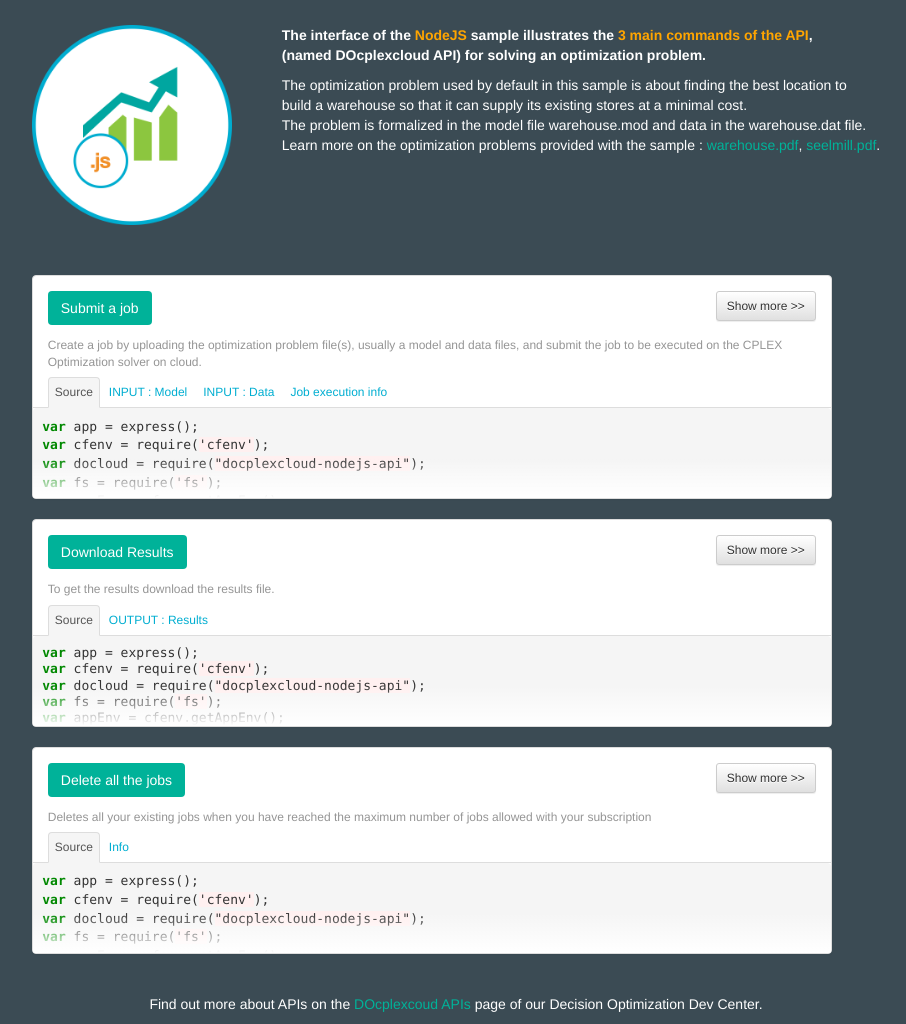
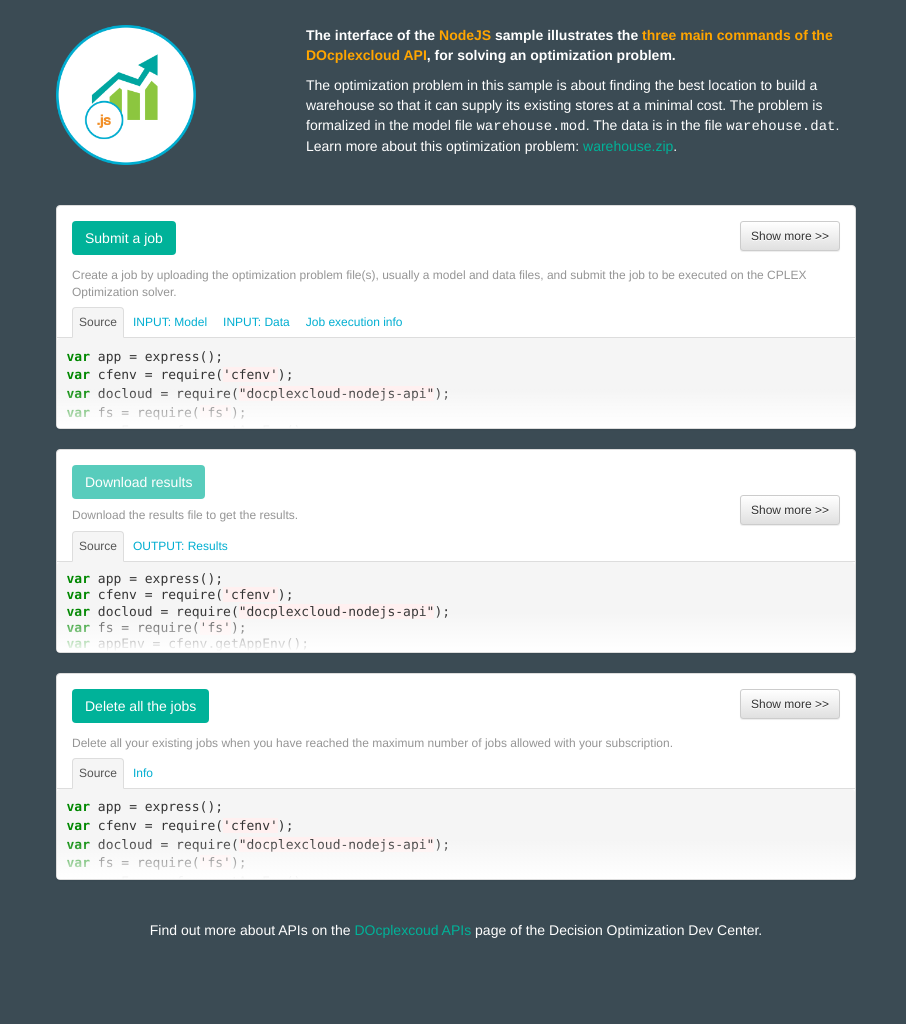
Before and after one commit to IBM-Cloud/docplexcloud-helloworld-nodejs, a website: page public/index.html in a window 1280 px wide. Shown: the whole page, without its empty margins (184-1090 px from the left). After the commit the page ends 950 px from the top, so only its background shows below. Drawn offline with nearby package versions, Linux system fonts and the light colour scheme.

Commit message:
small updates following UX requirements

```diff
--- a/public/index.html
+++ b/public/index.html
@@ -56,20 +56,17 @@
 		<section class="header">
             <p>
 				<b>The interface of the <span style="color: orange">NodeJS</span>
-					sample illustrates the <span style="color: orange">3 main
-						commands of the API</span>, <br>(named
-						DOcplexcloud API) for solving an
+					sample illustrates the <span style="color: orange">three main
+						commands of the DOcplexcloud API</span>, for solving an
 					optimization problem.
 				</b>
 			</p>
-			<p>The optimization problem used by default in this sample is
-				about finding the best location to <br> build a warehouse so that it can
-				supply its existing stores at a minimal cost. <br>The problem is
-				formalized in the model file warehouse.mod and data in the
-				warehouse.dat file.
-				<br>Learn more on the optimization problems provided with the
-				sample : <a style="color:#00b299" href="https://dropsolve-oaas.docloud.ibmcloud.com/resources/samples/zip/Warehouse-location.zip">warehouse.pdf</a>,
-				<a style="color:#00b299" href="https://dropsolve-oaas.docloud.ibmcloud.com/resources/samples/zip/Steel-mill-slab-design.zip">seelmill.pdf</a>.</p>
+			<p>The optimization problem in this sample is
+				about finding the best location to build a warehouse so that it can
+				supply its existing stores at a minimal cost. The problem is
+				formalized in the model file <span style="font-family: courier">warehouse.mod</span>. The data is in the
+				file <span style="font-family: courier">warehouse.dat</span>.
+				Learn more about this optimization problem: <a style="color:#00b299" href="https://dropsolve-oaas.docloud.ibmcloud.com/resources/samples/zip/Warehouse-location.zip">warehouse.zip</a>.</p>
 
 		</section>
 	</div>
@@ -78,8 +75,12 @@
 	<script type='text/template' id='demoPanel'>
     <section class="demo-panel panel panel-default">
         <div class="panel-body">
-            {{#if button_text}}
-            <button type="button" class="btn btn-demo" onclick="{{button_onclick}}">{{button_text}}</button>
+            {{#if button_download}}
+            <div class="download-panel"><form method="get" id="downloadResultsForm" action="/downloadSolution/' + data._id + '"><button type="submit" class="btn btn-demo">{{button_text}}</button></form></div>
+            {{else}}
+                {{#if button_text}}
+                    <button type="button" class="btn btn-demo" onclick="{{button_onclick}}">{{button_text}}</button>
+                {{/if}}
             {{/if}}
             <button data-text-swap="Show" class="pull-right btn btn-default btn-sm btn-show-more">Show more &gt;&gt;</button>
             <div class="demo-description">{{description}}</div>
@@ -108,9 +109,9 @@
     var demos = [
         {
             id : "warehouse",
-            description : "Create a job by uploading the optimization problem file(s), usually a model and data files, and submit the job to be executed on the CPLEX Optimization solver on cloud.",
+            description : "Create a job by uploading the optimization problem file(s), usually a model and data files, and submit the job to be executed on the CPLEX Optimization solver.",
             button_text : "Submit a job",
-            button_onclick: "showResult(solve('Warehouse'), 'warehouse', true)",
+            button_onclick: "showResult(solve('Warehouse'), 'warehouse', 'warehouseJobInfo', true)",
             tabs : [
                 {
                     title : 'Source',
@@ -119,13 +120,13 @@
                     file : "samples/solvewarehouse.html"
                 },
                 {
-                    title : 'INPUT : Model',
+                    title : 'INPUT: Model',
                     tabId: 'warehouseInput',
                     tabContentClass : 'demo-code',
                     file : "samples/warehouse_cloud_mod.html"
                 },
                 {
-                    title : 'INPUT : Data',
+                    title : 'INPUT: Data',
                     tabId: 'warehouseData',
                     tabContentClass : 'demo-code',
                     file : "samples/warehouse_cloud_dat.html"
@@ -139,9 +140,10 @@
         },
         {
             id : "download",
-            description : "To get the results download the results file.",
-            button_text : "Download Results",
-            button_onclick: "showResult(solve('Warehouse'), 'download', true)",
+            description : "Download the results file to get the results.",
+            button_download : 'true',
+            button_text : "Download results",
+            button_onclick: "showResult(solve('Warehouse'), 'download', 'warehouseSolution', true)",
             tabs : [
 				{
                     title : 'Source',
@@ -150,17 +152,17 @@
                     tabContentClass : 'demo-code'
                 },
                 {
-                    title : 'OUTPUT : Results',
+                    title : 'OUTPUT: Results',
                     tabId : 'warehouseSolution',
                     tabContentClass: 'demo-solution'
-                },
+                }
             ]
         },
         {
             id : "deleteAll",
-            description : "Deletes all your existing jobs when you have reached the maximum number of jobs allowed with your subscription",
+            description : "Delete all your existing jobs when you have reached the maximum number of jobs allowed with your subscription.",
             button_text : "Delete all the jobs",
-            button_onclick: "showResult(deleteAll(), 'deleteAll')",
+            button_onclick: "showResult(deleteAll(), 'deleteAll', 'deleteAllJobInfo')",
             tabs : [
                 {
                     title : 'Source',
@@ -198,11 +200,12 @@
      * Displays the result provided with the resultPromise in the solution tab of the demoId panel.
      * @param resultPromise the promise that provides the result from the server.
      * @param demoId the id of the demo panel to display the result into.
+     * @param tabSelectId the id of the tab to select to show the result or process info.
      * @param hasSolution if true, the operation result involves the display of a solution.
      */
-    function showResult(resultPromise, demoId, hasSolution) {
+    function showResult(resultPromise, demoId, tabSelectId, hasSolution) {
         // Select the solution tab
-        $('.nav-tabs a[href="#' + demoId + (hasSolution? 'SolutionTab' : 'JobInfoTab' + '"]')).tab('show');
+        $('.nav-tabs a[href="#' + tabSelectId + 'Tab"]').tab('show');
         toggleCollapseDemo($('#' + demoId + 'PanelFooter')[0], false);
         var $jobInfo = $("#" + demoId + "JobInfoContent");
         $jobInfo.html("<img src='images/loading-wheel.gif'>");
@@ -230,7 +233,8 @@
                 });
                 if (hasSolution) {
                     $solution.empty();
-                    $solution.html('<div class="download-panel"><form method="get" action="/downloadSolution/' + data._id + '"><button type="submit" class="pull-right btn btn-default btn-sm">Download</button></form></div>');
+                    //$solution.html('<div class="download-panel"><form method="get" action="/downloadSolution/' + data._id + '"><button type="submit" class="pull-right btn btn-default btn-sm">Download</button></form></div>');
+                    updateDownloadButton(data._id);
                     var treeId = demoId + 'SolutionTree';
                     $result = $('<div id="' + treeId + '"></div>');
                     $.getJSON( '/getSolution/' + data._id).then(function (solution) {
@@ -245,13 +249,22 @@
                     });
                     $solution.append($result);
                 }
+                else {
+                    updateDownloadButton('');
+                }
             }
         }).fail(function (response) {
             $jobInfo.html('<br><div class="alert-danger">' + response.responseText + '</div>');
             if (hasSolution) {
                 $solution.html('<br><div class="alert-danger">' + response.responseText + '</div>');
             }
+            updateDownloadButton('');
         });
+    }
+
+    function updateDownloadButton(jobId) {
+        $('#downloadResultsForm button').prop('disabled', !jobId);
+        $('#downloadResultsForm').attr('action', '/downloadSolution/' + jobId);
     }
 
     // Constructs the demo panels.
@@ -271,12 +284,13 @@
         // Handle the Show more >> / Show Less << button.
         $html.find(".btn-show-more").on("click", toggleCollapseDemo);
     });
+    updateDownloadButton("");
 </script>
 	<footer>
 		<p>
 		<br>Find out more about APIs on the
 		<a style="color:#00b299" href="https://developer.ibm.com/docloud/documentation/docloud/">DOcplexcoud APIs</a>
-		 page of our Decision Optimization  Dev Center.
+		 page of the Decision Optimization Dev Center.
 
 		</p>
 	</footer>
--- a/public/stylesheets/style.css
+++ b/public/stylesheets/style.css
@@ -36,7 +36,7 @@
 
 a {
     text-decoration: none;
-    color: #00aed1;
+    color: #00AED1;
 }
 
 a:hover {
@@ -54,12 +54,13 @@
 
 section.header {
     background: url("../images/newapp-icon.png") no-repeat left top;
-    background-size: 200px 200px;
+    background-size: 140px 140px;
     padding-left: 250px;
     margin-top: 25px;
     margin-bottom: 30px;
-    min-height: 220px;
+    min-height: 150px;
     display: inline-block;
+    max-width: 800px;
 }
 
 h1 {
@@ -183,7 +184,7 @@
 }
 
 .tree a i {
-    padding-right: 6px;
+	padding-right: 6px;
 }
 
 .tree span.treeKey {
```
